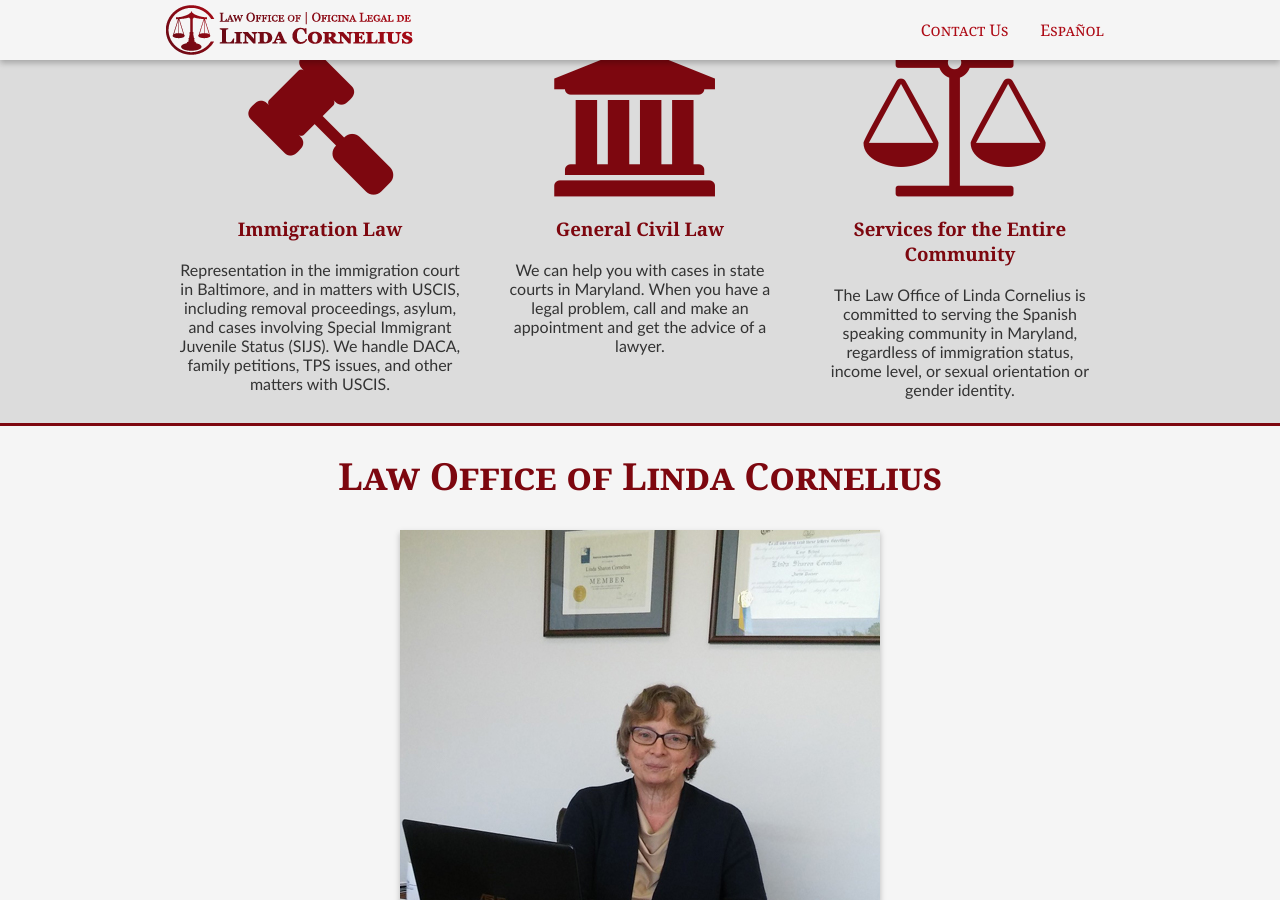
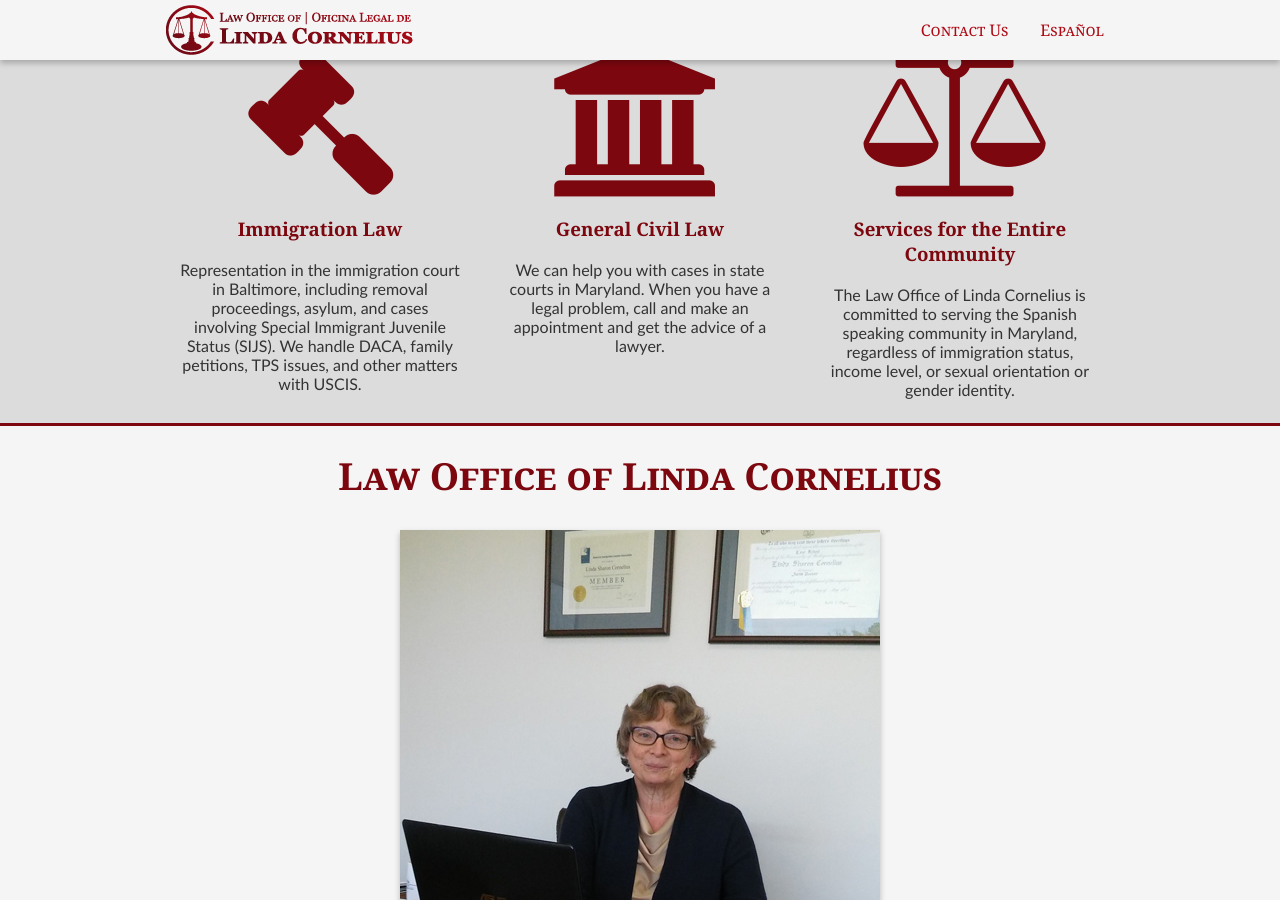
Before and after one commit to edamtoft/cornelius.legal.site, a Jekyll site: the page built from index.markdown, in a window 1280 px wide and 900 px high, scrolled down 839 px. Built offline with Jekyll 4.4.1, drawn with Linux system fonts in a browser that asks for light colours; nearby versions of some CDN libraries.

Commit message:
Updated '_practice/immigation.markdown' via CloudCannon

```diff
--- a/_practice/immigation.markdown
+++ b/_practice/immigation.markdown
@@ -2,15 +2,13 @@
 title: Immigration Law
 identifier: immigrationlaw
 layout: page
-description_text: Representation in the immigration court in Baltimore, and in matters
-  with USCIS,  including removal proceedings, asylum,  and cases involving Special
-  Immigrant Juvenile Status (SIJS). We handle DACA, family petitions, TPS issues,
-  and other matters with USCIS.
+description_text: 'Representation in the immigration court in Baltimore,  including removal proceedings, asylum,  and cases involving Special Immigrant Juvenile Status (SIJS). We handle DACA, family petitions, TPS issues, and other matters with USCIS.'
 language: english
 icon: gavel
-banner_image: "/assets/baltimore.jpg"
+banner_image: /assets/baltimore.jpg
 sitemap: true
 order: 1
 ---
 
+
 When you or your loved ones face removal proceedings, or other immigration issues, contact the Law Office of Linda Cornelius.  We are committed to helping you find the best solutions for your individual situation, regardless of whether the best solution in your situation is to apply for asylum, or to seek SIJS status, or to seek voluntary departure or Prosecutorial Discretion. We provide all services in Spanish and English.
```
